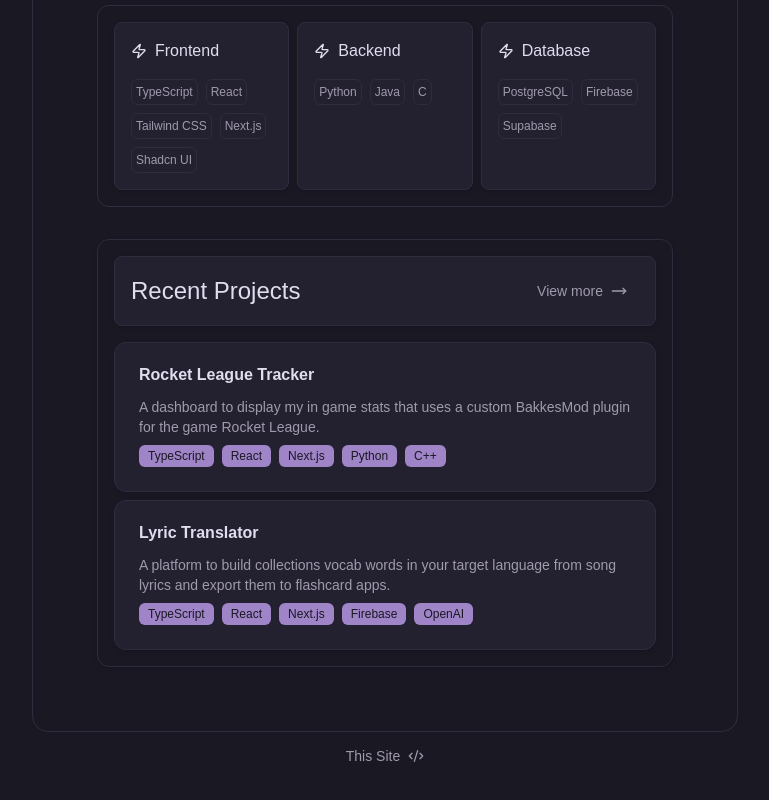
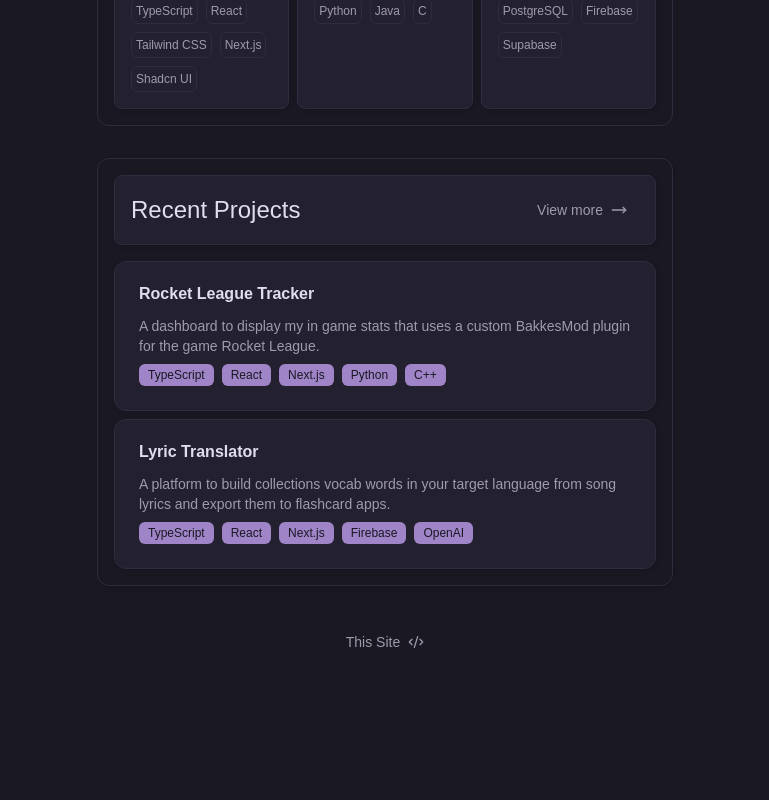
Before and after one commit to defcarlito/Portfolio-2, a Next.js app: page / in a window 1280 px wide. Shown: the part 1170-1970 px from the top of the page, without its empty margins (255-1024 px from the left). After the commit the page ends 1900 px from the top, so only its background shows below. Built offline with nearby package versions, Linux system fonts and the light colour scheme.

Commit message:
layout spacing

```diff
--- a/src/app/page.tsx
+++ b/src/app/page.tsx
@@ -8,16 +8,16 @@ import { CodeXml } from 'lucide-react';
 export default function Home() {
   return (
     <div className="flex w-screen justify-center">
-      <div className="flex flex-col w-full max-w-4xl items-center justify-center md:py-20">
-        <div className="flex flex-col items-center gap-8 md:border bg-primary-foreground md:p-16 p-2 rounded-2xl">
+      <div className="flex flex-col w-full max-w-4xl items-center justify-center">
+        <div className="flex flex-col items-center gap-8 bg-primary-foreground md:p-16 p-2 rounded-2xl">
           <ProfileHero />
           <ExperieceEducation />
           <TechStack />
           <RecentProjects />
+          <a href="https://github.com/defcarlito/Portfolio-2" target="_blank">
+            <Button variant="link" size="icon" className="text-muted-foreground">This Site<CodeXml /></Button>
+          </a>
         </div>
-        <a href="https://github.com/defcarlito/Portfolio-2" target="_blank">
-          <Button variant="link" size="icon" className="text-muted-foreground">This Site<CodeXml /></Button>
-        </a>
       </div>
     </div>
   )
```
